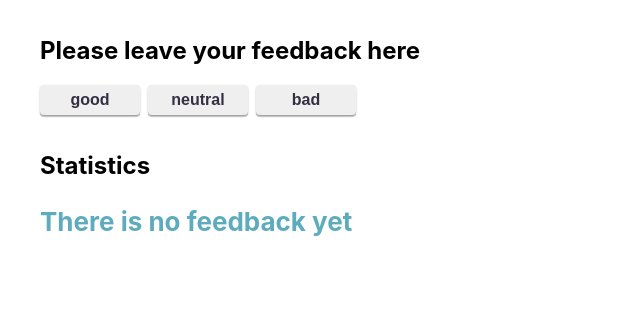
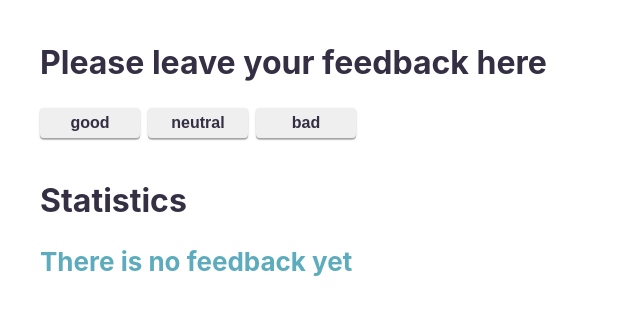
Before and after one commit to YevheniiaVier/goit-react-hw-02-feedback, a React (Create React App) app: page / in a window 1280 px wide. Shown: the top 314 px of the page, without its empty margins (0-640 px from the left). Built offline with nearby package versions, Linux system fonts and the light colour scheme.

Commit message:
corrects notification styles

```diff
--- a/src/components/Section/Section.styled.js
+++ b/src/components/Section/Section.styled.js
@@ -1,6 +1,10 @@
 import styled from 'styled-components';
 
-export const SectionTitle = styled.h1``;
+export const SectionTitle = styled.h1`
+  font-weight: ${p => p.theme.fontWeights.bold};
+  font-size: ${p => p.theme.fontSizes.xl};
+  color: ${p => p.theme.colors.primary};
+`;
 export const SectionContainer = styled.section`
   padding-left: ${p => p.theme.space[5]}px;
 `;
```
